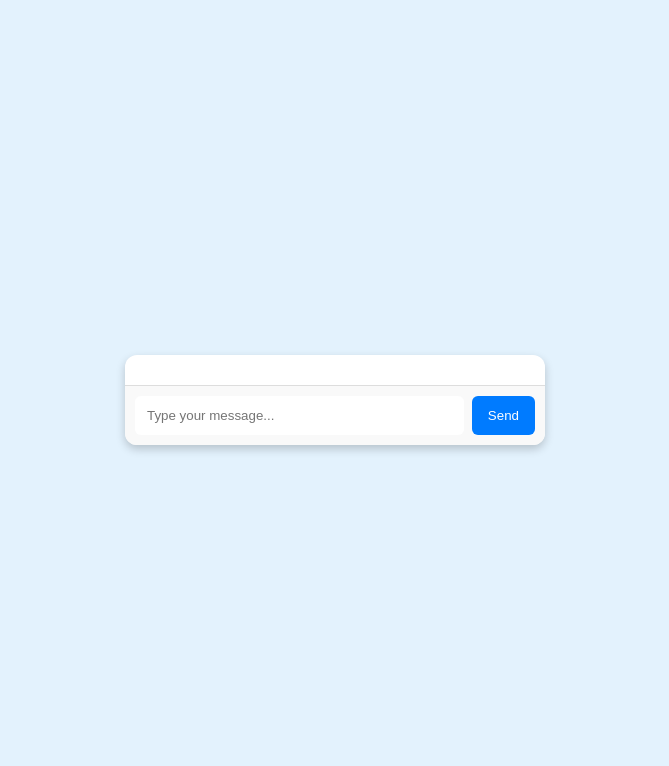
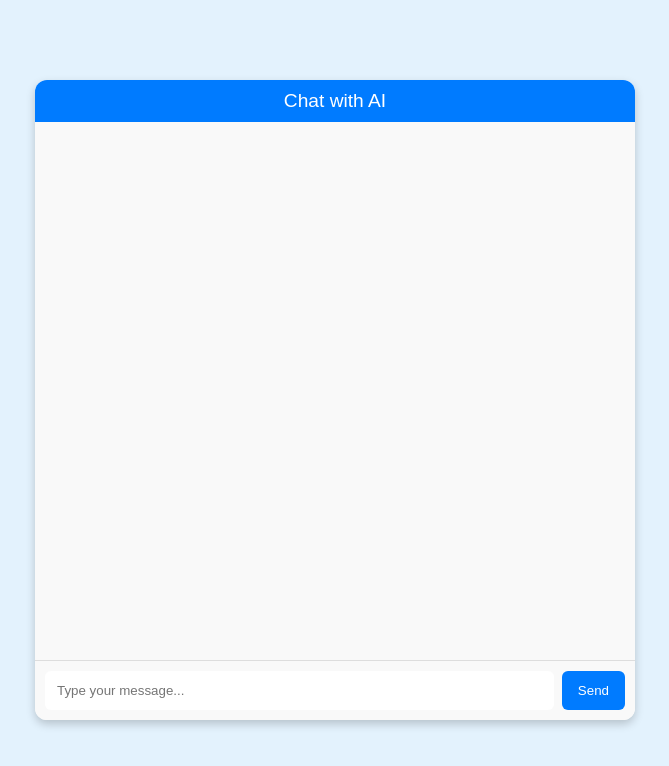
Before and after one commit to AbhinayAmbati/Chat_w_AI, a Flask app: page / in a window 1280 px wide. Shown: the top 766 px of the page, without its empty margins (305-974 px from the left). Run offline with Flask 3, Linux system fonts and the light colour scheme.

Commit message:
Update of Ui

````diff
--- a/templates/index.html
+++ b/templates/index.html
@@ -15,7 +15,9 @@
             margin: 0;
         }
         .chat-container {
-            width: 420px;
+            width: 600px;
+            max-width: 100%;
+            height: 80vh;
             background: #ffffff;
             border-radius: 12px;
             box-shadow: 0 4px 10px rgba(0, 0, 0, 0.2);
@@ -27,15 +29,18 @@
             flex: 1;
             padding: 15px;
             overflow-y: auto;
-            max-height: 400px;
+            max-height: 100%;
             scrollbar-width: thin;
             scrollbar-color: #90caf9 #ffffff;
+            background-color: #f9f9f9;
         }
         .chat-message {
             margin-bottom: 10px;
-            padding: 8px 12px;
+            padding: 10px 15px;
             border-radius: 8px;
             max-width: 75%;
+            word-wrap: break-word;
+            font-family: 'Courier New', Courier, monospace;
         }
         .user-message {
             background: #007bff;
@@ -48,6 +53,14 @@
             color: #333;
             align-self: flex-start;
             text-align: left;
+        }
+        .code-snippet {
+            background: #e8e8e8;
+            border-left: 4px solid #007bff;
+            padding: 10px;
+            overflow-x: auto;
+            white-space: pre-wrap;
+            border-radius: 4px;
         }
         .input-box {
             display: flex;
@@ -79,10 +92,30 @@
             color: #999;
             font-style: italic;
         }
+        .header {
+            background: #007bff;
+            color: #fff;
+            padding: 10px;
+            text-align: center;
+            font-size: 1.2em;
+        }
+        .loader {
+            border: 4px solid #f3f3f3;
+            border-top: 4px solid #3498db;
+            border-radius: 50%;
+            width: 20px;
+            height: 20px;
+            animation: spin 1s linear infinite;
+        }
+        @keyframes spin {
+            0% { transform: rotate(0deg); }
+            100% { transform: rotate(360deg); }
+        }
     </style>
 </head>
 <body>
     <div class="chat-container">
+        <div class="header">Chat with AI</div>
         <div class="chat-box" id="chat-box"></div>
         <div class="input-box">
             <input type="text" id="user-input" placeholder="Type your message...">
@@ -107,10 +140,10 @@
             const message = userInput.value;
             userInput.value = "";
 
-            // Show loading message
+            // Show loading GIF
             const loadingMessage = document.createElement("div");
             loadingMessage.className = "chat-message ai-message loading";
-            loadingMessage.textContent = "Thinking...";
+            loadingMessage.innerHTML = '<div class="loader"></div>';
             chatBox.appendChild(loadingMessage);
             chatBox.scrollTop = chatBox.scrollHeight;
 
@@ -129,7 +162,18 @@
                 // Display AI response
                 const aiMessage = document.createElement("div");
                 aiMessage.className = "chat-message ai-message";
-                aiMessage.textContent = data.message;
+
+                // Check if the response contains code
+                if (data.message.startsWith("```")) {
+                    // If it's a code snippet, format it
+                    const codeSnippet = document.createElement("div");
+                    codeSnippet.className = "code-snippet";
+                    codeSnippet.textContent = data.message.replace(/```/g, ''); // Remove the backticks
+                    aiMessage.appendChild(codeSnippet);
+                } else {
+                    aiMessage.textContent = data.message;
+                }
+
                 chatBox.appendChild(aiMessage);
                 chatBox.scrollTop = chatBox.scrollHeight;
             } catch (error) {
````
Also changed, not shown: static/loading.gif (added).
